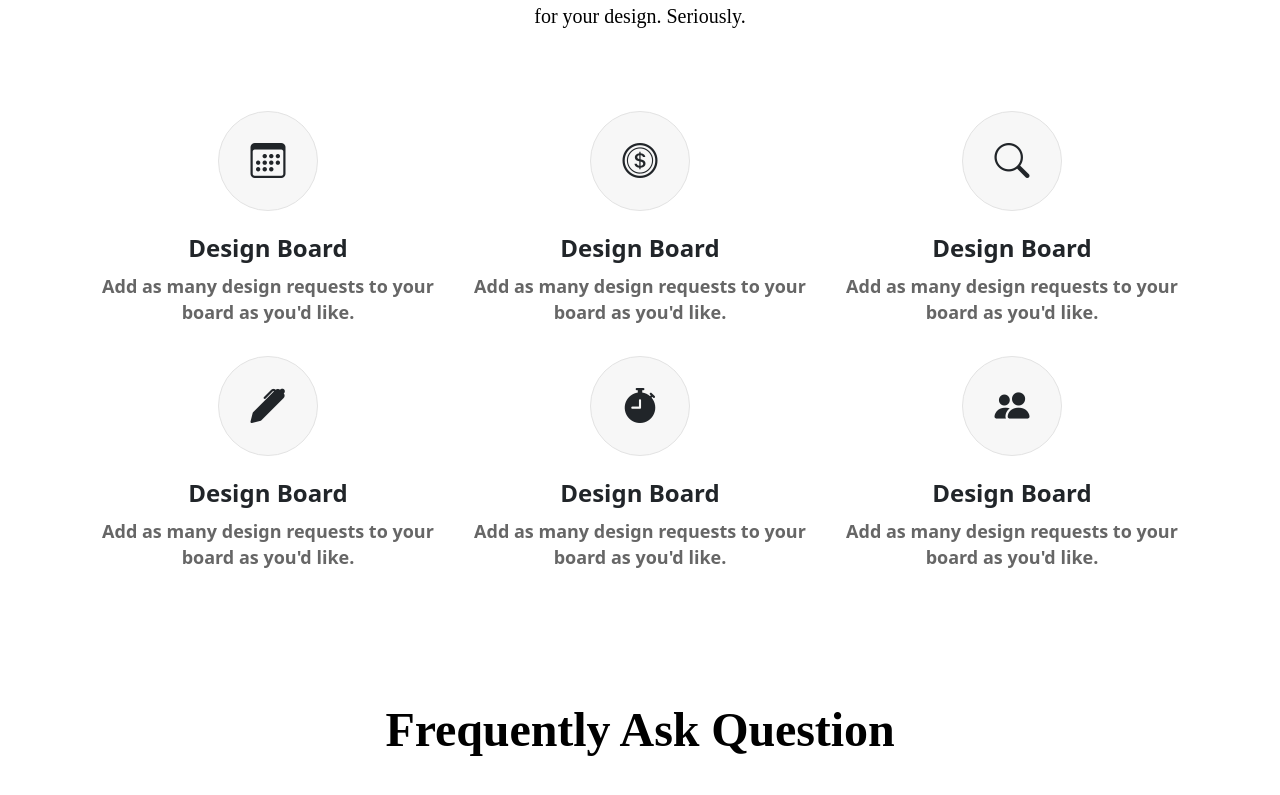
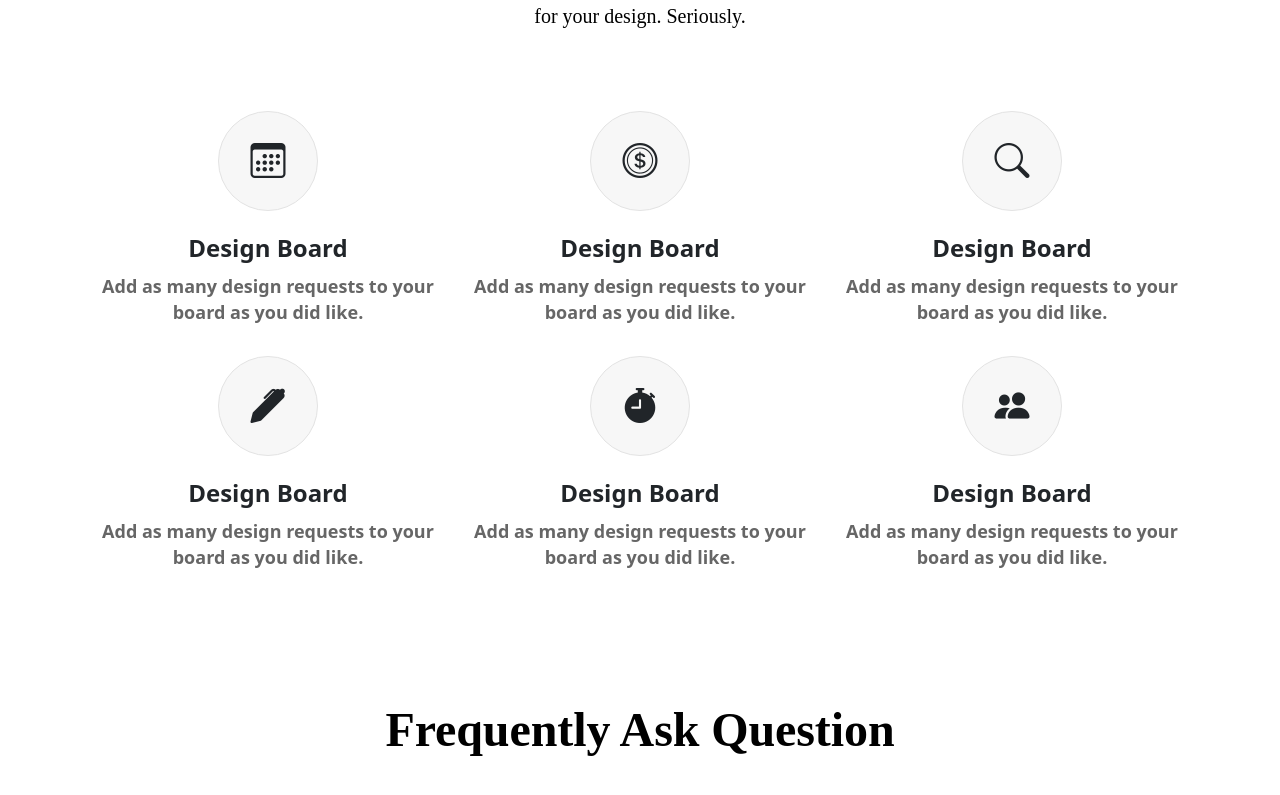
Before and after one commit to nisharmultani/makken-assignment, a Next.js app: page / in a window 1280 px wide. Shown: the part 1993-2788 px from the top of the page. Built offline with nearby package versions, Linux system fonts and the light colour scheme.

Commit message:
fix: code fix

```diff
--- a/components/benefits.js
+++ b/components/benefits.js
@@ -5,7 +5,7 @@ export default function Benefits() {
       <div className={style.mainHeading}>
         <h1>Benefits</h1>
         <p>
-          Perks so good you'll never need to go anywhere else <br />
+          Perks so good you shall never need to go anywhere else <br />
           for your design. Seriously.
         </p>
       </div>
@@ -25,7 +25,7 @@ export default function Benefits() {
 
             <div className={style.heading}>
               <h1>Design Board</h1>
-              <p>Add as many design requests to your board as you'd like.</p>
+              <p>Add as many design requests to your board as you did like.</p>
             </div>
           </div>
           <div className="col-sm-4">
@@ -38,7 +38,7 @@ export default function Benefits() {
             </div>
             <div className={style.heading}>
               <h1>Design Board</h1>
-              <p>Add as many design requests to your board as you'd like.</p>
+              <p>Add as many design requests to your board as you did like.</p>
             </div>
           </div>
           <div className="col-sm-4">
@@ -51,7 +51,7 @@ export default function Benefits() {
             </div>
             <div className={style.heading}>
               <h1>Design Board</h1>
-              <p>Add as many design requests to your board as you'd like.</p>
+              <p>Add as many design requests to your board as you did like.</p>
             </div>
           </div>
           <div className="col-sm-4" style={{ marginTop: "65px" }}>
@@ -67,7 +67,7 @@ export default function Benefits() {
             </div>
             <div className={style.heading}>
               <h1>Design Board</h1>
-              <p>Add as many design requests to your board as you'd like.</p>
+              <p>Add as many design requests to your board as you did like.</p>
             </div>
           </div>
           <div className="col-sm-4" style={{ marginTop: "65px" }}>
@@ -83,7 +83,7 @@ export default function Benefits() {
             </div>
             <div className={style.heading}>
               <h1>Design Board</h1>
-              <p>Add as many design requests to your board as you'd like.</p>
+              <p>Add as many design requests to your board as you did like.</p>
             </div>
           </div>
           <div className="col-sm-4" style={{ marginTop: "65px" }}>
@@ -99,7 +99,7 @@ export default function Benefits() {
             </div>
             <div className={style.heading}>
               <h1>Design Board</h1>
-              <p>Add as many design requests to your board as you'd like.</p>
+              <p>Add as many design requests to your board as you did like.</p>
             </div>
           </div>
         </div>
--- a/components/faq.js
+++ b/components/faq.js
@@ -40,7 +40,7 @@ export default function Faq() {
             aria-expanded="false"
             aria-controls="collapseExample1"
           >
-            What's in it for you?
+            What is in it for you?
           </a>
           <hr />
           <div className="collapse" id="collapseExample1">
@@ -147,7 +147,7 @@ export default function Faq() {
             aria-expanded="false"
             aria-controls="collapseExample5"
           >
-            What's in it for you?
+            What is in it for you?
           </a>
           <hr />
           <div className="collapse" id="collapseExample5">
--- a/components/header.js
+++ b/components/header.js
@@ -7,7 +7,7 @@ export default function Header() {
           <h1>
             Scalable <span style={{ color: "#ff5a5f" }}> website </span>{" "}
             templates,
-            <br /> you'll Love, guaranteed.
+            <br /> you shall Love, guaranteed.
           </h1>
           <p>
             Visually-stunning, easy to customize site templates built with React
```
